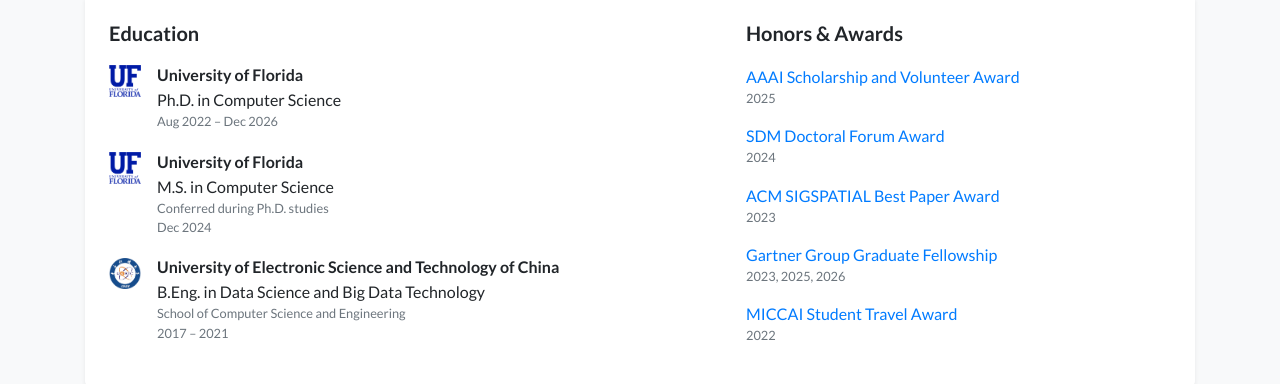
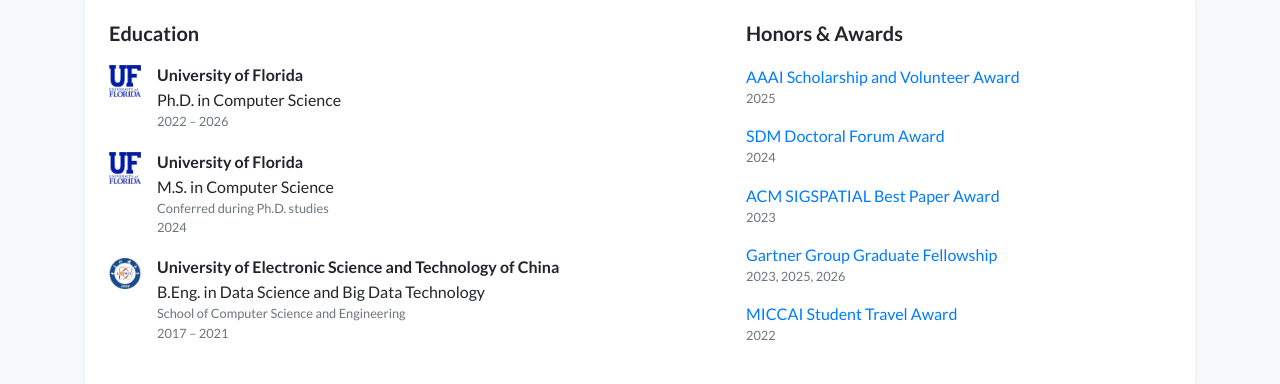
Before and after one commit to xiaotingsong/xiaotingsong.github.io, a Jekyll site: the page built from index.html, in a window 1280 px wide and 900 px high, scrolled down 2490 px. Shown: the part 147-531 px from the top of the window. Built offline with Jekyll 4.4.1, drawn with Linux system fonts in a browser that asks for light colours; nearby versions of some CDN libraries; a style sheet for code colours, icons or effects is not loaded.

Commit message:
Use years consistently in education dates

```diff
--- a/_data/profile.yml
+++ b/_data/profile.yml
@@ -43,12 +43,12 @@
 - name: University of Florida
   logo: /assets/images/badges/UFlogo.png
   position: Ph.D. in Computer Science
-  date: Aug 2022 – Dec 2026
+  date: 2022 – 2026
 - name: University of Florida
   logo: /assets/images/badges/UFlogo.png
   position: M.S. in Computer Science
   dept: Conferred during Ph.D. studies
-  date: Dec 2024
+  date: 2024
 - name: University of Electronic Science and Technology of China
   logo: /assets/images/badges/UESTC.png
   position: B.Eng. in Data Science and Big Data Technology
```
